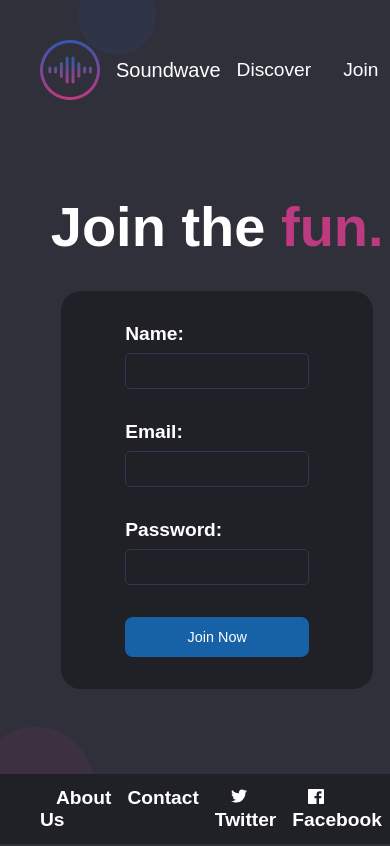
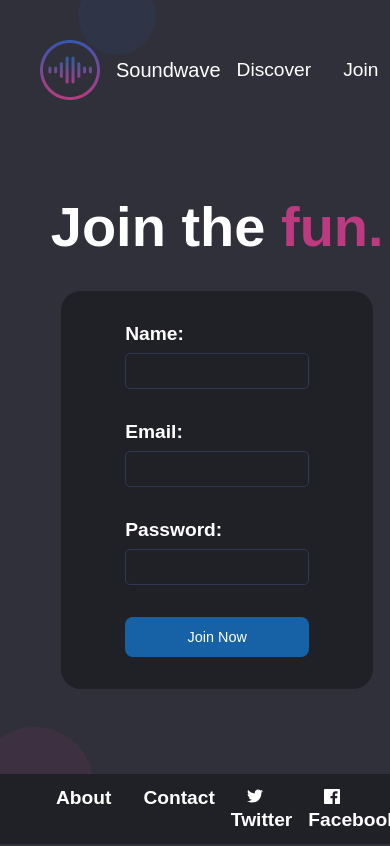
Before and after one commit to vinayaka-iyer/spotify-type-website, a plain HTML site: page join.html in a window 390 px wide. Shown: the top 846 px of the page. Drawn offline with Linux system fonts and the light colour scheme.

Commit message:
fixed footer responsiveness for mobiles

```diff
--- a/discover.css
+++ b/discover.css
@@ -45,3 +45,9 @@
         width: auto;
     }
 }
+
+@media (max-width: 500px) {
+    .main-footer {
+        width: fit-content;
+    }
+}
--- a/join.css
+++ b/join.css
@@ -64,6 +64,11 @@
         margin: 2rem 0;
     }
 }
+@media (max-width: 500px) {
+    .main-footer {
+        width: fit-content;
+    }
+}
 
 .join-page-circle-1 {
     position: absolute;
--- a/join.html
+++ b/join.html
@@ -53,7 +53,7 @@
     <div class="container">
       <nav class="footer-nav">
         <ul>
-          <li><a href="#">About Us</a></li>
+          <li><a href="#">About</a></li>
           <li><a href="#">Contact</a></li>
         </ul>
       </nav>
```
Also changed, not shown: discover.html (+1 -1 lines).
